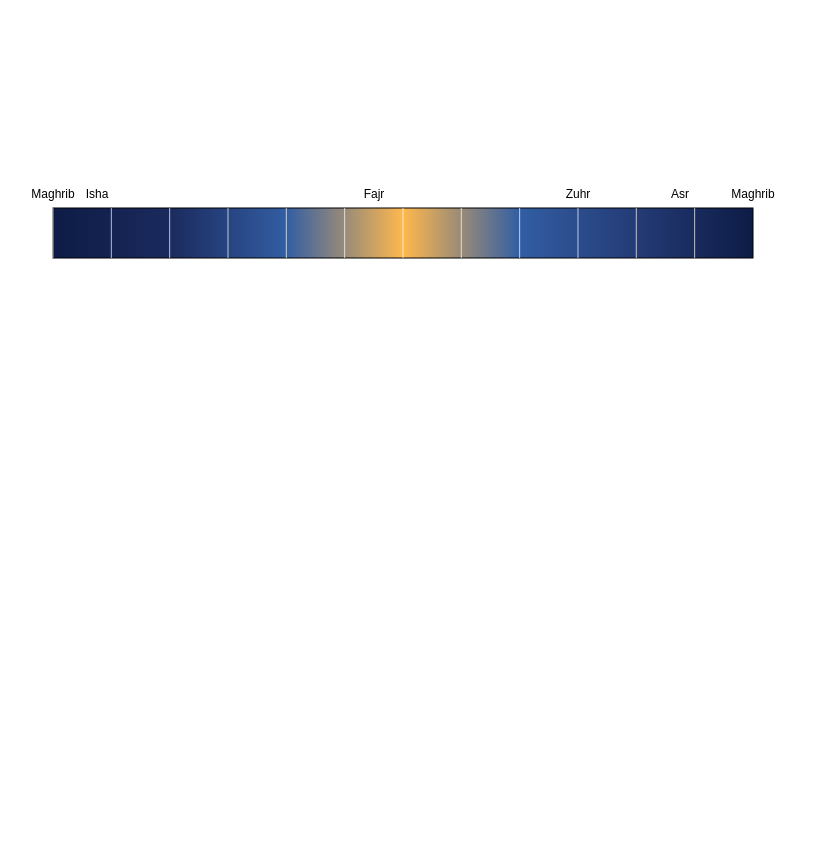
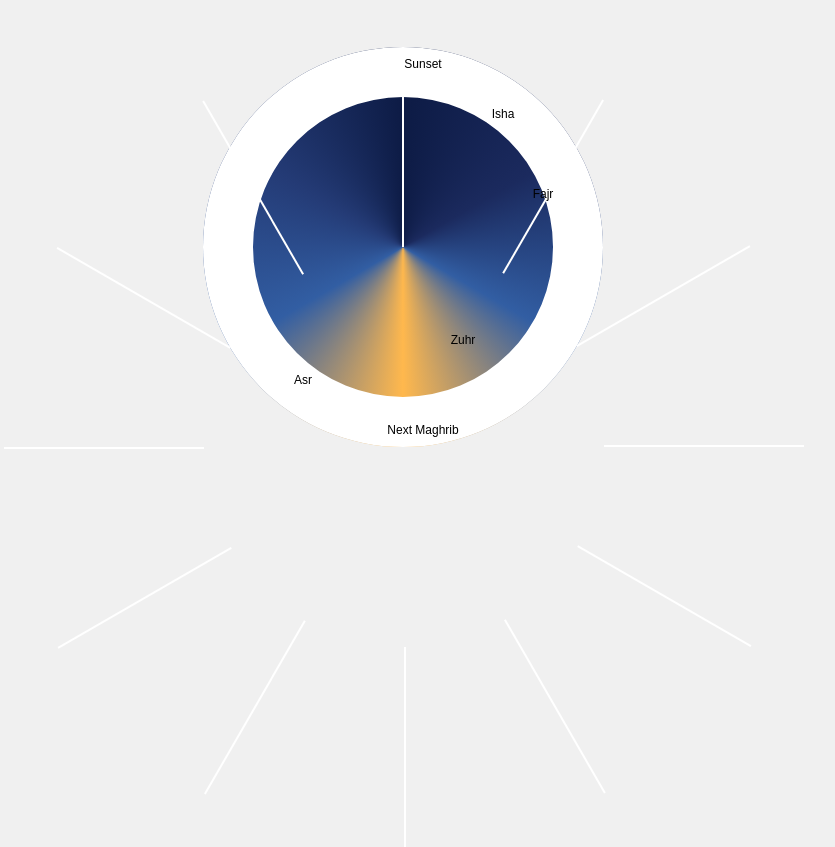
Before and after one commit to dfordev1/Fiqh, a plain HTML site: page time.html in a window 1280 px wide. Shown: the part 94-941 px from the top of the page, without its empty margins (237-1072 px from the left). Before the commit the page ends 800 px from the top, so only its background shows below. Drawn offline with Linux system fonts and the light colour scheme.

Commit message:
Update time.html

```diff
--- a/time.html
+++ b/time.html
@@ -3,83 +3,97 @@
 <head>
   <meta charset="UTF-8">
   <meta name="viewport" content="width=device-width, initial-scale=1">
-  <title>Islamic Day Division with Natural Phases</title>
+  <title>Astronomical Day Cycle - Circular Bar</title>
   <style>
-    body { text-align: center; font-family: Arial, sans-serif; }
-    svg { width: 100%; max-width: 800px; }
+    body {
+      text-align: center;
+      font-family: Arial, sans-serif;
+      background: #f0f0f0;
+      margin: 0;
+      padding: 20px;
+    }
+    h2 { margin-bottom: 5px; }
+    p { margin-top: 0; color: #555; }
+    .circle-container {
+      position: relative;
+      width: 400px;
+      height: 400px;
+      margin: 50px auto;
+    }
+    /* Circular bar with a continuous conic-gradient representing an astronomical day.
+       The stops below are set so that:
+         - 0° (and 360°) is deep night (#0D1B45, representing sunset/night),
+         - ~60°: early astronomical twilight (#1B2A5E),
+         - ~120°: transition to civil twilight (#325EA3),
+         - ~180°: peak daylight (#FFB84D),
+         - ~240°: evening twilight (#325EA3),
+         - ~300°: nautical twilight (#243B76),
+         - 360°: back to deep night (#0D1B45). */
+    .circular-bar {
+      width: 100%;
+      height: 100%;
+      border-radius: 50%;
+      background: conic-gradient(
+        from 0deg,
+        #0D1B45 0deg,
+        #1B2A5E 60deg,
+        #325EA3 120deg,
+        #FFB84D 180deg,
+        #325EA3 240deg,
+        #243B76 300deg,
+        #0D1B45 360deg
+      );
+      position: relative;
+      /* Optionally add an inner white circle to make it a ring */
+      box-shadow: inset 0 0 0 50px #fff;
+    }
+    /* Create 12 division lines (each 30° apart) over the circle */
+    .division-line {
+      position: absolute;
+      width: 2px;
+      height: 50%;  /* Extend from center to the outer edge */
+      background: white;
+      top: 50%;
+      left: 50%;
+      transform-origin: bottom center;
+    }
+    /* Labels for key times can be added with absolute positioning */
+    .marker-label {
+      position: absolute;
+      width: 80px;
+      text-align: center;
+      font-size: 12px;
+      color: black;
+    }
   </style>
 </head>
 <body>
-  <h2>Islamic Day Division with Natural Astronomical Phases</h2>
-  <p>12 Equal Parts from Sunset to Sunset with Overlaid Salah Markers</p>
+  <h2>Astronomical Day Cycle</h2>
+  <p>12 Equal Parts from Sunset (Circular Bar)</p>
+  <div class="circle-container">
+    <div class="circular-bar"></div>
+    <!-- Overlay 12 equally spaced division lines using a loop in HTML (manually written here) -->
+    <div class="division-line" style="transform: rotate(0deg) translate(-50%, -100%);"></div>
+    <div class="division-line" style="transform: rotate(30deg) translate(-50%, -100%);"></div>
+    <div class="division-line" style="transform: rotate(60deg) translate(-50%, -100%);"></div>
+    <div class="division-line" style="transform: rotate(90deg) translate(-50%, -100%);"></div>
+    <div class="division-line" style="transform: rotate(120deg) translate(-50%, -100%);"></div>
+    <div class="division-line" style="transform: rotate(150deg) translate(-50%, -100%);"></div>
+    <div class="division-line" style="transform: rotate(180deg) translate(-50%, -100%);"></div>
+    <div class="division-line" style="transform: rotate(210deg) translate(-50%, -100%);"></div>
+    <div class="division-line" style="transform: rotate(240deg) translate(-50%, -100%);"></div>
+    <div class="division-line" style="transform: rotate(270deg) translate(-50%, -100%);"></div>
+    <div class="division-line" style="transform: rotate(300deg) translate(-50%, -100%);"></div>
+    <div class="division-line" style="transform: rotate(330deg) translate(-50%, -100%);"></div>
 
-  <svg viewBox="0 0 800 500" xmlns="http://www.w3.org/2000/svg">
-    <defs>
-      <!-- Continuous gradient for the natural day/night cycle -->
-      <linearGradient id="naturalCycle" x1="0%" y1="0%" x2="100%" y2="0%">
-        <stop offset="0%" style="stop-color:#0D1B45;" />         <!-- Night at Sunset -->
-        <stop offset="16.6%" style="stop-color:#1B2A5E;" />        <!-- Early Astronomical Twilight -->
-        <stop offset="33.3%" style="stop-color:#325EA3;" />        <!-- Transition to Civil Twilight -->
-        <stop offset="50%" style="stop-color:#FFB84D;" />          <!-- Daylight at Midday -->
-        <stop offset="66.6%" style="stop-color:#325EA3;" />        <!-- Evening Civil Twilight -->
-        <stop offset="83.3%" style="stop-color:#243B76;" />        <!-- Nautical Twilight -->
-        <stop offset="100%" style="stop-color:#0D1B45;" />         <!-- Night returns at Next Sunset -->
-      </linearGradient>
-    </defs>
-
-    <!-- Background continuous gradient bar (Islamic cycle: from x=50 to x=750, width=700, height=50) -->
-    <rect x="50" y="200" width="700" height="50" fill="url(#naturalCycle)" stroke="#000" stroke-width="1"/>
-
-    <!-- Overlay 12 equal divisions (Islamic division) -->
-    <g stroke="#ffffff" stroke-width="1" opacity="0.7">
-      <!-- Each division is 700/12 ≈ 58.33px wide -->
-      <line x1="50" y1="200" x2="50" y2="250" />
-      <line x1="108.33" y1="200" x2="108.33" y2="250" />
-      <line x1="166.66" y1="200" x2="166.66" y2="250" />
-      <line x1="224.99" y1="200" x2="224.99" y2="250" />
-      <line x1="283.32" y1="200" x2="283.32" y2="250" />
-      <line x1="341.65" y1="200" x2="341.65" y2="250" />
-      <line x1="399.98" y1="200" x2="399.98" y2="250" />
-      <line x1="458.31" y1="200" x2="458.31" y2="250" />
-      <line x1="516.64" y1="200" x2="516.64" y2="250" />
-      <line x1="574.97" y1="200" x2="574.97" y2="250" />
-      <line x1="633.3" y1="200" x2="633.3" y2="250" />
-      <line x1="691.63" y1="200" x2="691.63" y2="250" />
-      <!-- Right edge is at x=750 (50+700) -->
-    </g>
-
-    <!-- Salah Markers (positions based on a 24-hour cycle from sunset to sunset) -->
-    <!-- Each hour ≈ 700/24 ≈ 29.17px; positions computed accordingly -->
-    <g font-family="Arial" font-size="12" fill="black" text-anchor="middle">
-      <!-- Maghrib at 6:00 PM (0 hours): x = 50 -->
-      <text x="50" y="190">Maghrib</text>
-      <!-- Isha at ~7:30 PM (1.5 hours later): x ≈ 50 + 1.5×29.17 ≈ 94 -->
-      <text x="94" y="190">Isha</text>
-      <!-- Fajr at ~5:00 AM (11 hours after sunset): x ≈ 50 + 11×29.17 ≈ 371 -->
-      <text x="371" y="190">Fajr</text>
-      <!-- Zuhr at ~12:00 PM (18 hours after sunset): x ≈ 50 + 18×29.17 ≈ 575 -->
-      <text x="575" y="190">Zuhr</text>
-      <!-- Asr at ~3:30 PM (21.5 hours after sunset): x ≈ 50 + 21.5×29.17 ≈ 677 -->
-      <text x="677" y="190">Asr</text>
-      <!-- Next Maghrib at 6:00 PM (24 hours after sunset): x = 750 -->
-      <text x="750" y="190">Maghrib</text>
-    </g>
-
-    <!-- (Optional) Numbering for the 12 equal Islamic divisions -->
-    <g font-family="Arial" font-size="10" fill="white" text-anchor="middle" opacity="0.8">
-      <text x="50" y="270">1</text>
-      <text x="108.33" y="270">2</text>
-      <text x="166.66" y="270">3</text>
-      <text x="224.99" y="270">4</text>
-      <text x="283.32" y="270">5</text>
-      <text x="341.65" y="270">6</text>
-      <text x="399.98" y="270">7</text>
-      <text x="458.31" y="270">8</text>
-      <text x="516.64" y="270">9</text>
-      <text x="574.97" y="270">10</text>
-      <text x="633.3" y="270">11</text>
-      <text x="691.63" y="270">12</text>
-    </g>
-  </svg>
+    <!-- (Optional) Overlay key time labels around the circle -->
+    <!-- Adjust positions as needed. These are approximate placements for demonstration. -->
+    <div class="marker-label" style="top: 10px; left: 180px;">Sunset</div>
+    <div class="marker-label" style="top: 60px; right: 60px;">Isha</div>
+    <div class="marker-label" style="top: 140px; right: 20px;">Fajr</div>
+    <div class="marker-label" style="bottom: 100px; right: 100px;">Zuhr</div>
+    <div class="marker-label" style="bottom: 60px; left: 60px;">Asr</div>
+    <div class="marker-label" style="bottom: 10px; left: 180px;">Next Maghrib</div>
+  </div>
 </body>
 </html>
```
